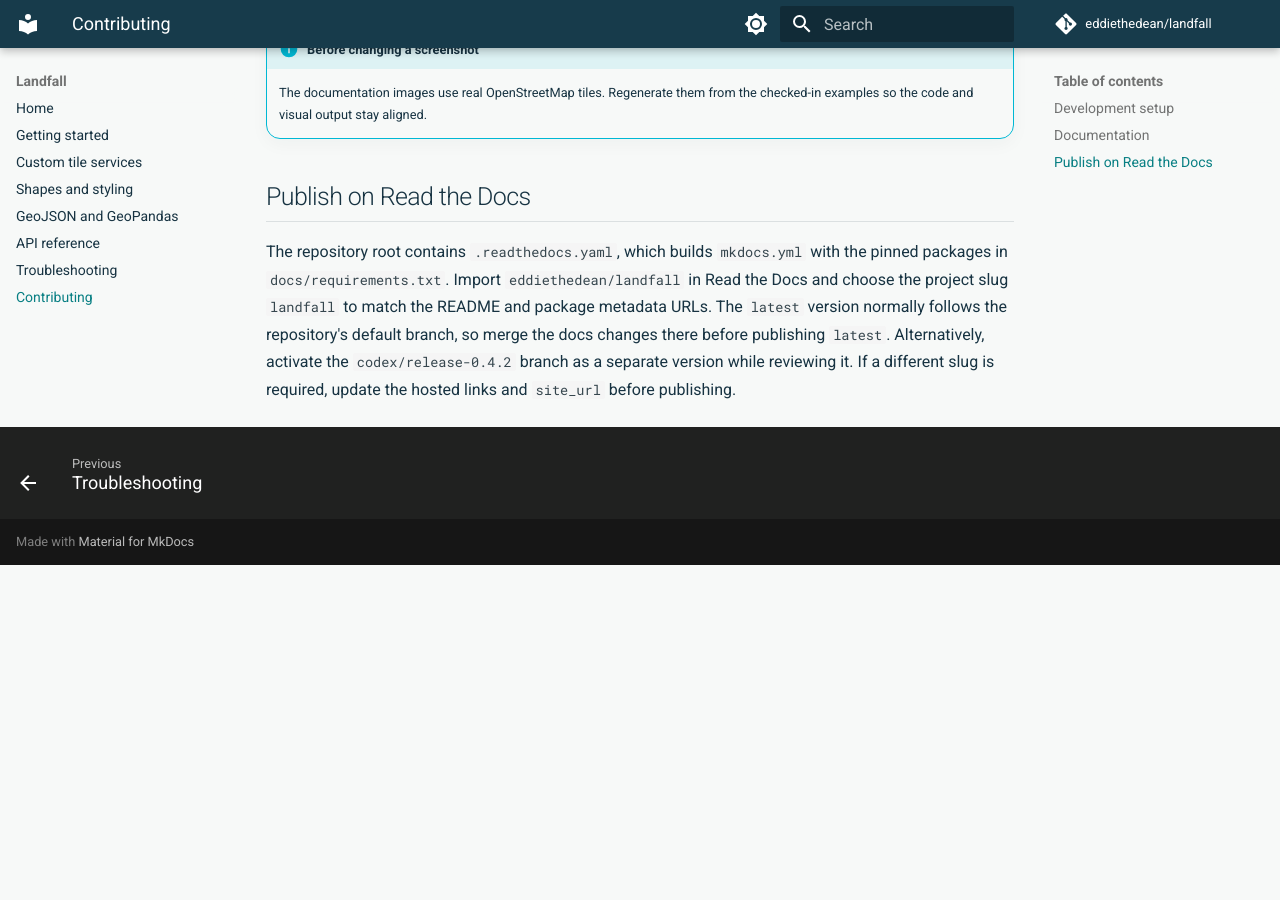
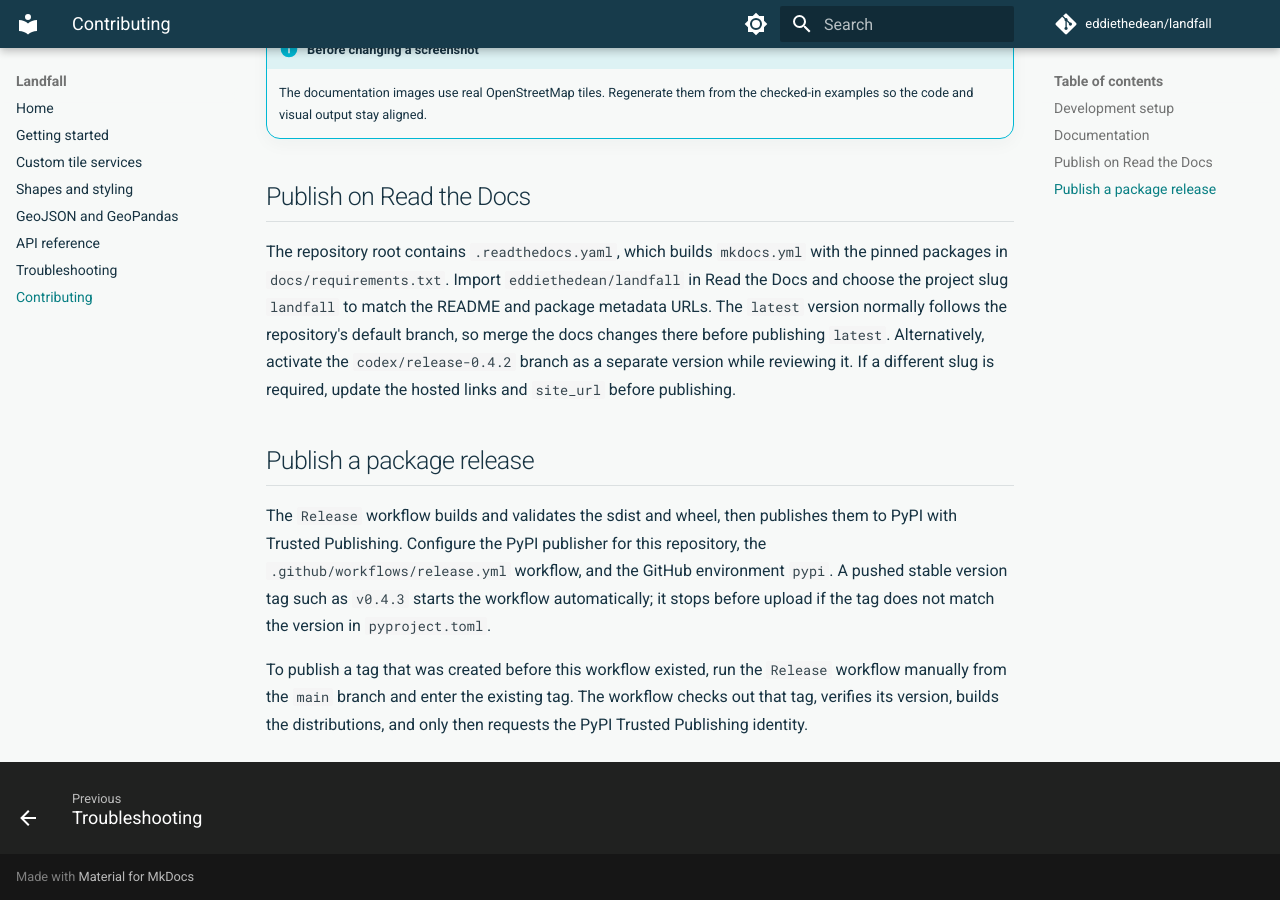
Before and after one commit to eddiethedean/landfall, an MkDocs documentation site: the page built from docs/contributing.md, in a window 1280 px wide and 900 px high, scrolled down 1340 px. Built offline with MkDocs 1.6.1 and Material for MkDocs 9.7.7, drawn with Linux system fonts in a browser that asks for light colours; comment, search, counter and statistics services are not loaded; before the commit the page ends 1905 px from its top, so only the background shows below that.

Commit message:
Add trusted PyPI release workflow (#5)

```diff
--- a/docs/contributing.md
+++ b/docs/contributing.md
@@ -74,3 +74,17 @@
 `codex/release-0.4.2` branch as a separate version while reviewing it.
 If a different slug is required, update the hosted links and `site_url`
 before publishing.
+
+## Publish a package release
+
+The `Release` workflow builds and validates the sdist and wheel, then publishes
+them to PyPI with Trusted Publishing. Configure the PyPI publisher for this
+repository, the `.github/workflows/release.yml` workflow, and the GitHub
+environment `pypi`. A pushed stable version tag such as `v0.4.3` starts the
+workflow automatically; it stops before upload if the tag does not match the
+version in `pyproject.toml`.
+
+To publish a tag that was created before this workflow existed, run the
+`Release` workflow manually from the `main` branch and enter the existing tag.
+The workflow checks out that tag, verifies its version, builds the distributions,
+and only then requests the PyPI Trusted Publishing identity.
```
Also changed, not shown: 1 other file.
